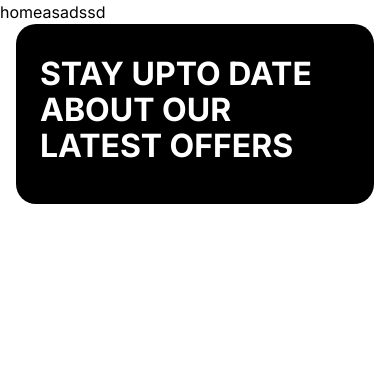
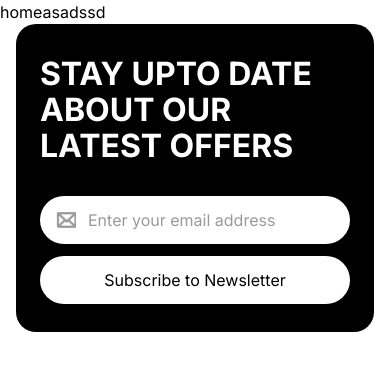
Before and after one commit to esedbabayev/next-e-commerce, a Next.js app: page / in a window 390 px wide. Shown: the top 370 px of the page. Built offline with nearby package versions, Linux system fonts and the light colour scheme.

Commit message:
added responsivity & enable client mode

```diff
--- a/components/layout/footer/subFooter/index.tsx
+++ b/components/layout/footer/subFooter/index.tsx
@@ -1,3 +1,5 @@
+"use client";
+
 import React from "react";
 
 // Container
@@ -13,23 +15,37 @@ const SubFooter = () => {
   return (
     <section>
       <Container>
-        <div className="flex flex-col px-6 pt-8 bg-black rounded-[20px]">
+        <div className="flex flex-col md:flex-row md:justify-between md:items-center desktop:px-16 desktop:py-9 gap-8 px-6 pt-8 pb-7 bg-black rounded-[20px]">
           {/* text */}
           <div>
-            <p className="uppercase font-bold text-white text-[32px] leading-9">
+            <p className="uppercase font-bold text-white text-[32px] leading-9 desktop:px-16 desktop:max-w-xl">
               STAY UPTO DATE ABOUT OUR LATEST OFFERS
             </p>
           </div>
           {/* form */}
           <div>
-            <form>
+            <form
+              onSubmit={(event) => {
+                event.preventDefault();
+              }}
+              className="flex flex-col gap-3"
+            >
               {/* email */}
-              <div>
-                <Image src={Email} width={20} height={15} alt="emailIcon" />
+              <div className="flex items-center gap-3 px-4 py-3 desktop:w-[349px] bg-white rounded-[62px]">
+                <div className="w-5 h-5 flex items-center justify-center">
+                  <Image src={Email} width={20} height={20} alt="emailIcon" />
+                </div>
+                <input
+                  className="flex-grow outline-none placeholder:text-[#00000066]"
+                  type="text"
+                  placeholder="Enter your email address"
+                />
               </div>
               {/* button */}
-              <div>
-                <button></button>
+              <div className="flex items-center justify-center gap-3 px-4 py-3 bg-white rounded-[62px]">
+                <button className="flex items-center gap-3 text-center">
+                  Subscribe to Newsletter
+                </button>
               </div>
             </form>
           </div>
```
